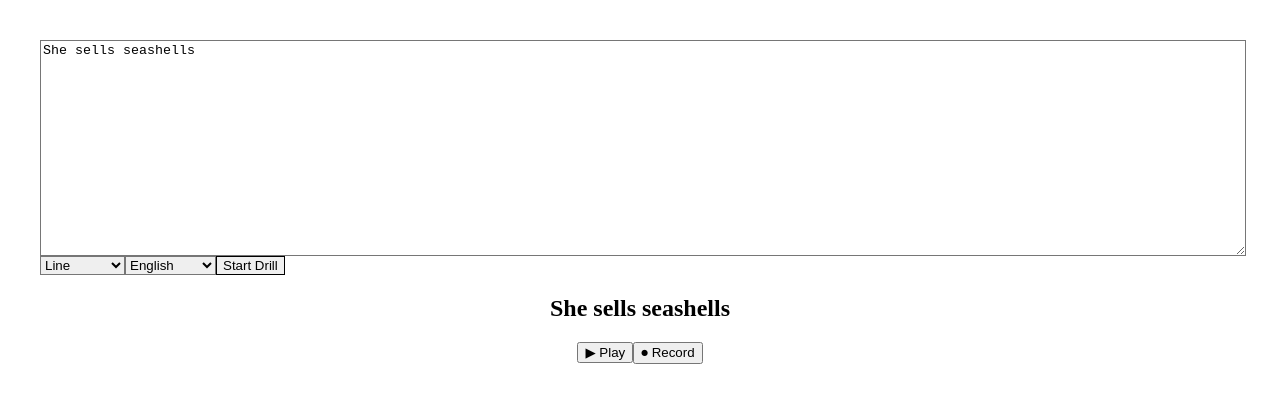
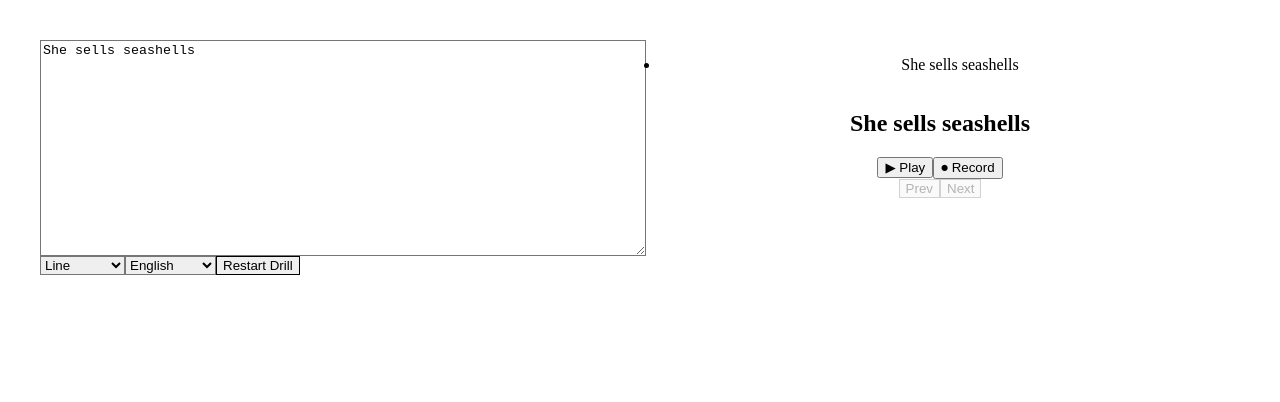
Before and after one commit to llm-case-studies/Sober-Body, a React (Vite) app in the folder apps/sober-body/: page /coach in a window 1280 px wide. Shown: the top 402 px of the page. Built offline with nearby package versions, Linux system fonts and the light colour scheme.

Commit message:
feat(ui): auto-split deck on change

```diff
--- a/apps/sober-body/src/components/PronunciationCoachUI.tsx
+++ b/apps/sober-body/src/components/PronunciationCoachUI.tsx
@@ -1,4 +1,4 @@
-import { useState } from "react";
+import { useState, useEffect } from "react";
 import { usePronunciationCoach } from "../features/games/PronunciationCoach";
 
 type Scope = "Word" | "Line" | "Sentence" | "Paragraph" | "Full";
@@ -32,22 +32,21 @@ function splitText(raw: string, scope: Scope): string[] {
 
 export default function PronunciationCoachUI() {
   const [raw, setRaw] = useState("She sells seashells");
+  const [scope, setScope] = useState<Scope>("Line");
   const [deck, setDeck] = useState<string[]>([]);
   const [index, setIndex] = useState(0);
   const [locale, setLocale] = useState<"en-US" | "pt-BR">("en-US");
-  const [gran, setGran] = useState("Line");
 
-  const start = () => {
-    const lines = splitText(raw, gran as Scope);
-    setDeck(lines);
+  useEffect(() => {
+    setDeck(splitText(raw, scope));
     setIndex(0);
-  };
+  }, [raw, scope]);
 
   const current = deck[index] ?? raw;
   const coach = usePronunciationCoach({ phrase: current, locale });
 
   return (
-    <div className="grid gap-6 w-full p-4 sm:grid-cols-2">
+    <div className="grid gap-6 w-full p-4 grid-cols-2">
       <section className="flex flex-col space-y-2">
         <textarea
           rows={14}
@@ -58,8 +57,8 @@ export default function PronunciationCoachUI() {
         <div className="flex gap-2 items-center">
           <select
             className="border p-1"
-            value={gran}
-            onChange={(e) => setGran(e.target.value)}
+            value={scope}
+            onChange={(e) => setScope(e.target.value as Scope)}
           >
             <option>Word</option>
             <option>Line</option>
@@ -75,8 +74,8 @@ export default function PronunciationCoachUI() {
             <option value="en-US">English</option>
             <option value="pt-BR">Portuguese</option>
           </select>
-          <button onClick={start} className="border px-2 py-1">
-            Start Drill
+          <button onClick={() => setIndex(0)} className="border px-2 py-1">
+            Restart Drill
           </button>
         </div>
       </section>
```
